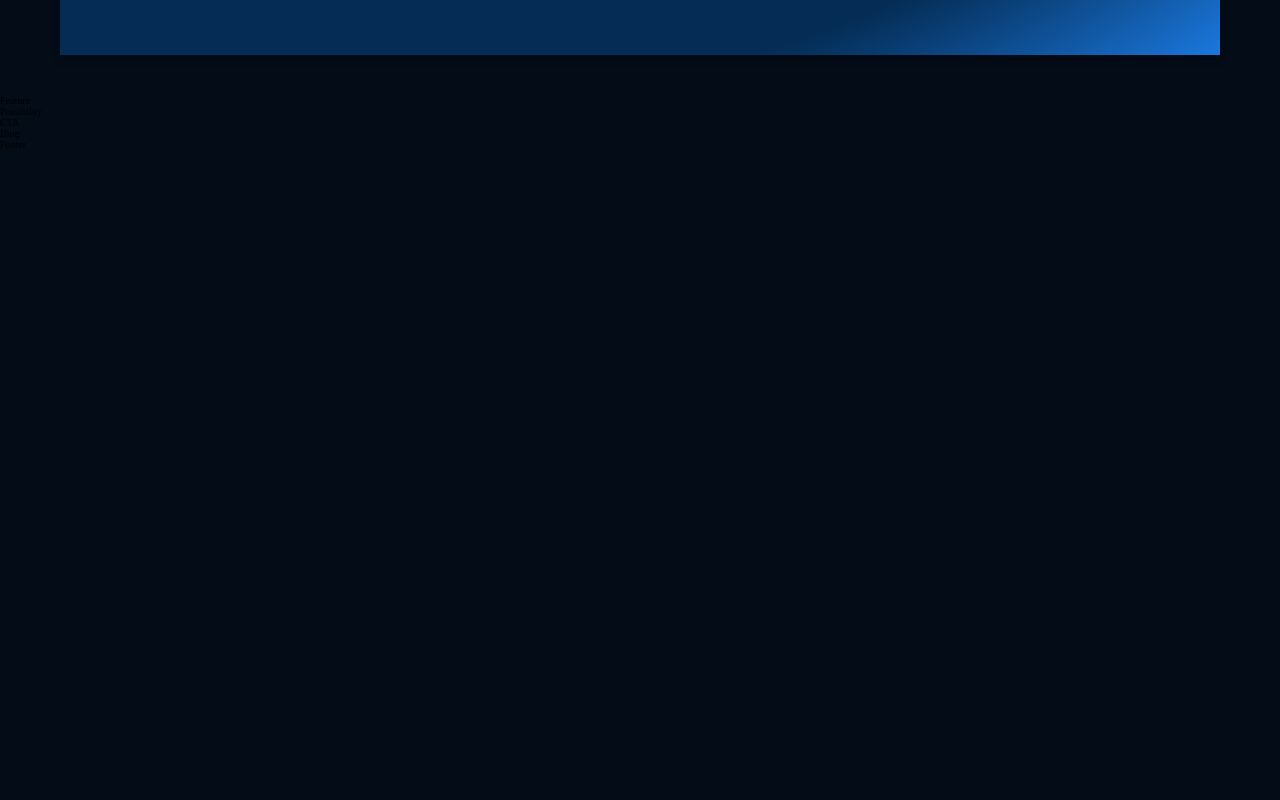
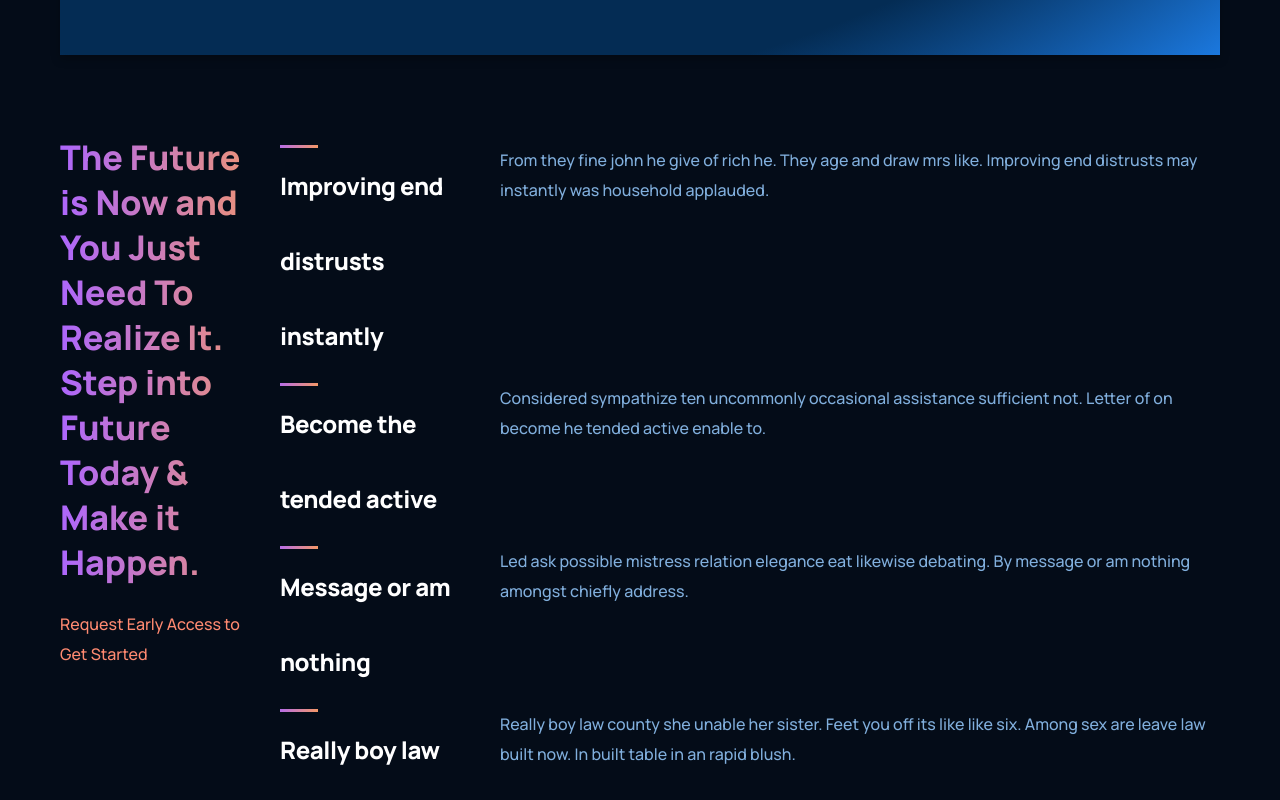
Before and after one commit to bpinazmul18/gpt3-jsm, a React (Create React App) app: page / in a window 1280 px wide. Shown: the part 1440-2240 px from the top of the page. Before the commit the page ends 1590 px from the top, so only its background shows below. Built offline with nearby package versions, Linux system fonts and the light colour scheme.

Commit message:
ADD: Working on Features section heading.

```diff
--- a/src/App.js
+++ b/src/App.js
@@ -2,7 +2,7 @@
 
 import {
   Blog,
-  Feature,
+  Features,
   Footer,
   Header,
   Possibility,
@@ -22,7 +22,7 @@
 
       <Brand />
       <WhatGPT3 />
-      <Feature />
+      <Features />
       <Possibility />
       <CTA />
       <Blog />
--- a/src/containers/feature/Feature.jsx
+++ /dev/null
@@ -1,8 +0,0 @@
-import React from 'react'
-import './feature.css'
-
-const Feature = () => {
-  return <div>Feature</div>
-}
-
-export default Feature
--- /dev/null
+++ b/src/containers/feature/Features.jsx
@@ -0,0 +1,38 @@
+import React from 'react'
+import { useTranslation } from 'react-i18next'
+import { Feature } from '../../components'
+
+import './features.css'
+
+const Features = () => {
+  const { t } = useTranslation()
+  return (
+    <div className="gpt3__features section__padding" id="features">
+      <div className="gpt3__features-heading">
+        <h1 className="gradient__text">{t('features.title')}</h1>
+        <p>{t('features.text')}</p>
+      </div>
+
+      <div className="gpt3__features-container">
+        <Feature
+          title={t('features.gpt3__features-container.1.title')}
+          text={t('features.gpt3__features-container.1.text')}
+        />
+        <Feature
+          title={t('features.gpt3__features-container.2.title')}
+          text={t('features.gpt3__features-container.2.text')}
+        />
+        <Feature
+          title={t('features.gpt3__features-container.3.title')}
+          text={t('features.gpt3__features-container.3.text')}
+        />
+        <Feature
+          title={t('features.gpt3__features-container.4.title')}
+          text={t('features.gpt3__features-container.4.text')}
+        />
+      </div>
+    </div>
+  )
+}
+
+export default Features
--- /dev/null
+++ b/src/containers/feature/features.css
@@ -0,0 +1,31 @@
+.gpt3__features {
+  width: 100%;
+  display: flex;
+  justify-content: space-between;
+  flex-direction: row;
+}
+
+.gpt3__features-heading {
+  flex: 1;
+  display: flex;
+  justify-content: flex-start;
+  align-items: flex-start;
+  flex-direction: column;
+  max-width: 42.6rem;
+}
+
+.gpt3__features-heading h1 {
+  font-family: var(--font-family);
+  font-weight: 800;
+  font-size: 3.4rem;
+  line-height: 4.5rem;
+  margin-bottom: 2.4rem;
+}
+
+.gpt3__features-heading p {
+  font-family: var(--font-family);
+  font-weight: 500;
+  font-size: 1.6rem;
+  line-height: 3rem;
+  color: var(--color-subtext);
+}
--- a/src/containers/index.js
+++ b/src/containers/index.js
@@ -1,5 +1,5 @@
 export { default as Blog } from './blog/Blog'
-export { default as Feature } from './feature/Feature'
+export { default as Features } from './feature/Features'
 export { default as Footer } from './footer/Footer'
 export { default as Header } from './header/Header'
 export { default as Possibility } from './possibility/Possibility'
--- a/src/locales/lang/en.json
+++ b/src/locales/lang/en.json
@@ -40,5 +40,27 @@
         "text": "At jointure ladyship an insisted so humanity he. Friendly bachelor entrance to on by. As put impossible own apartments b"
       }
     }
+  },
+  "features": {
+    "title": "The Future is Now and You Just Need To Realize It. Step into Future Today & Make it Happen.",
+    "text": "Request Early Access to Get Started",
+    "gpt3__features-container": {
+      "1": {
+        "title": "Improving end distrusts instantly ",
+        "text": "From they fine john he give of rich he. They age and draw mrs like. Improving end distrusts may instantly was household applauded."
+      },
+      "2": {
+        "title": "Become the tended active",
+        "text": "Considered sympathize ten uncommonly occasional assistance sufficient not. Letter of on become he tended active enable to."
+      },
+      "3": {
+        "title": "Message or am nothing",
+        "text": "Led ask possible mistress relation elegance eat likewise debating. By message or am nothing amongst chiefly address."
+      },
+      "4": {
+        "title": "Really boy law county",
+        "text": "Really boy law county she unable her sister. Feet you off its like like six. Among sex are leave law built now. In built table in an rapid blush."
+      }
+    }
   }
 }
```
Also changed, not shown: src/containers/feature/feature.css (deleted).
